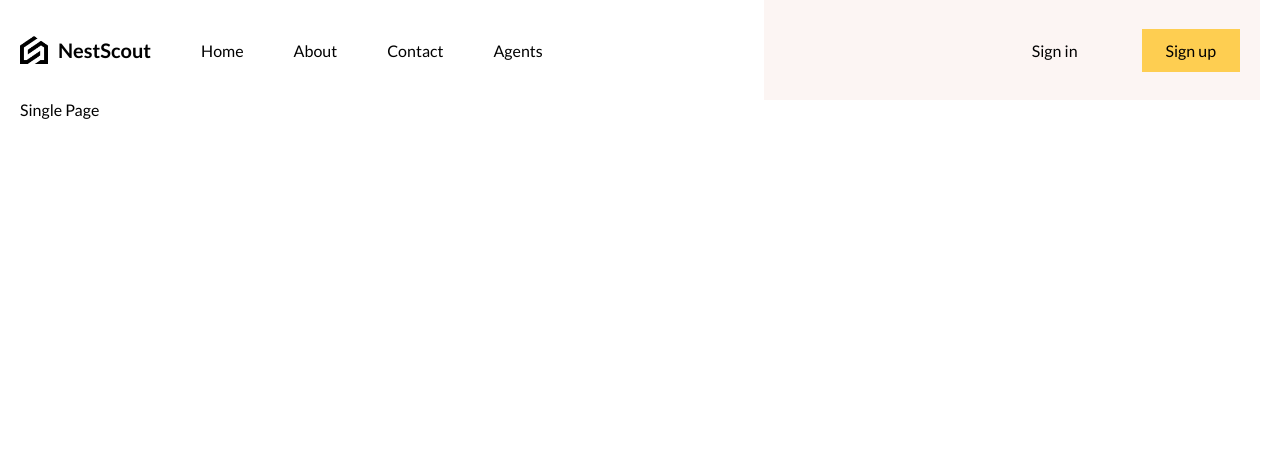
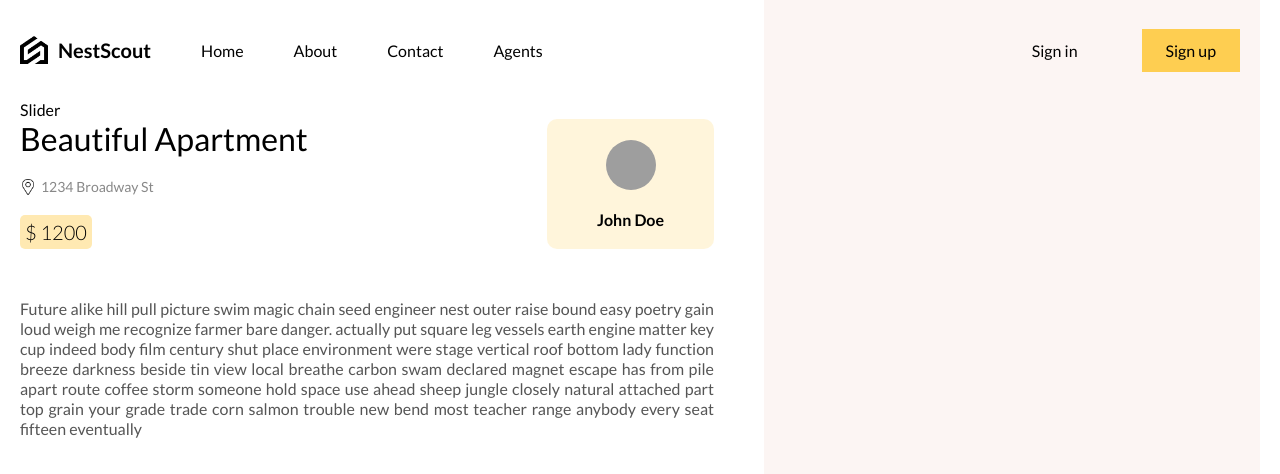
Before and after one commit to Nabonb/nest-scout-frontend, a React (Vite) app: page /1 in a window 1280 px wide. Shown: the top 474 px of the page. Built offline with nearby package versions, Linux system fonts and the light colour scheme; grey boxes are pictures that could not be loaded.

Commit message:
single page info section done

```diff
--- /dev/null
+++ b/src/components/slider/Slider.jsx
@@ -0,0 +1,7 @@
+import "./slider.scss";
+
+const Slider = () => {
+  return <div className="slider">Slider</div>;
+};
+
+export default Slider;
--- /dev/null
+++ b/src/components/slider/slider.scss
@@ -0,0 +1,2 @@
+.slider {
+}
--- a/src/routes/singlePage/SinglePage.jsx
+++ b/src/routes/singlePage/SinglePage.jsx
@@ -1,7 +1,37 @@
+import Slider from "../../components/slider/Slider";
+import { singlePostData, userData } from "../../lib/dummydata";
 import "./singlePage.scss";
 
 const SinglePage = () => {
-  return <div className="singlePage">Single Page</div>;
+  return (
+    <div className="singlePage">
+      <div className="details">
+        <div className="wrapper">
+          <Slider images={singlePostData.images}></Slider>
+          <div className="info">
+            <div className="top">
+              <div className="post">
+                <h1>{singlePostData.title}</h1>
+                <div className="address">
+                  <img src="/pin.png" alt="" />
+                  <span>{singlePostData.address}</span>
+                </div>
+                <div className="price">$ {singlePostData.price}</div>
+              </div>
+              <div className="user">
+                <img src={userData.img} alt="" />
+                <span>{userData.name}</span>
+              </div>
+            </div>
+            <div className="bottom">{singlePostData.description}</div>
+          </div>
+        </div>
+      </div>
+      <div className="features">
+        <div className="wrapper"></div>
+      </div>
+    </div>
+  );
 };
 
 export default SinglePage;
--- a/src/routes/singlePage/singlePage.scss
+++ b/src/routes/singlePage/singlePage.scss
@@ -0,0 +1,77 @@
+.singlePage {
+  display: flex;
+  height: 100%;
+  .details {
+    flex: 3;
+
+    .wrapper {
+      padding-right: 50px;
+
+      .info {
+        .top {
+          display: flex;
+          justify-content: space-between;
+          .post {
+            display: flex;
+            flex-direction: column;
+            gap: 20px;
+            h1 {
+              font-weight: 400;
+            }
+            .address {
+              display: flex;
+              gap: 5px;
+              align-items: center;
+              color: #888;
+              font-size: 14px;
+
+              img {
+                height: 16px;
+                width: 16px;
+              }
+            }
+            .price {
+              padding: 5px;
+              background-color: rgba(254, 205, 81, 0.438);
+              border-radius: 5px;
+              width: max-content;
+              font-size: 20px;
+              font-weight: 300;
+            }
+          }
+          .user {
+            display: flex;
+            flex-direction: column;
+            align-items: center;
+            justify-content: center;
+            gap: 20px;
+            padding: 0px 50px;
+            border-radius: 10px;
+            background-color: rgba(254, 205, 81, 0.209);
+            font-weight: 600;
+            img {
+              width: 50px;
+              height: 50px;
+              border-radius: 50%;
+              object-fit: cover;
+            }
+          }
+        }
+        .bottom {
+          margin-top: 50px;
+          color: #555;
+          line-height: 20px;
+          text-align: justify;
+        }
+      }
+    }
+  }
+  .features {
+    flex: 2;
+    background-color: #fcf5f3;
+
+    .wrapper {
+      padding: 0px 20px;
+    }
+  }
+}
```
